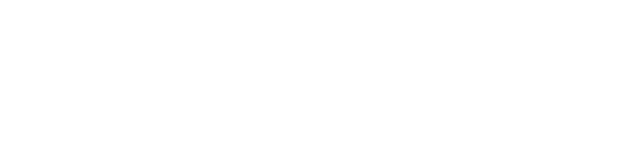
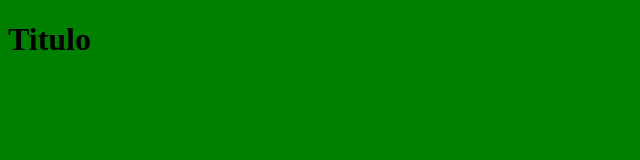
Before and after one commit to And94/mi-repositorio, a plain HTML site: page index.html in a window 1280 px wide. Shown: the whole page, without its empty margins (0-640 px from the left). Drawn offline with Linux system fonts and the light colour scheme.

Commit message:
cambios en index.html

```diff
--- a/index.html
+++ b/index.html
@@ -2,8 +2,13 @@
 <html>
 <head>
 	<title>Prueba con repositorio</title>
+	<style type="text/css">
+		body{
+			background: green;
+		}
+	</style>
 </head>
 <body>
-
+<h1>Titulo</h1>
 </body>
 </html>
```
